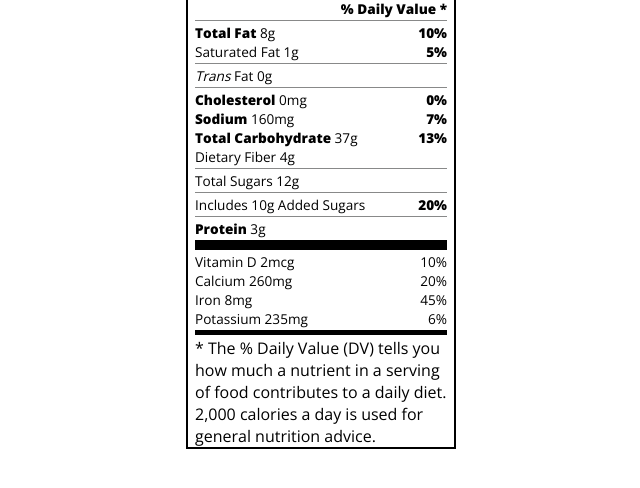
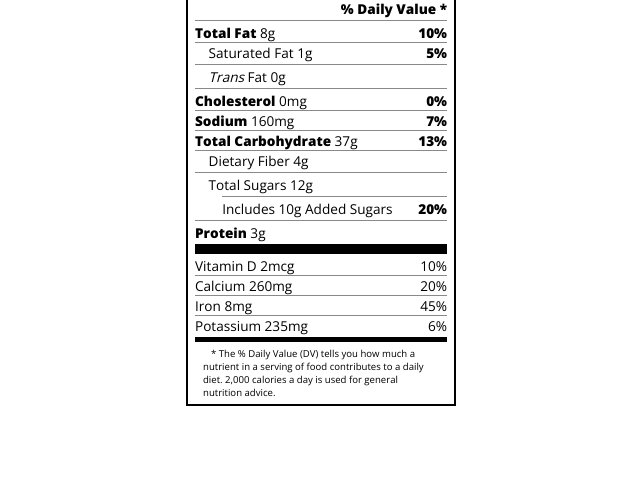
Before and after one commit to g4-codeguy/fcc-web-design, a plain HTML site: page build-a-nutrition-label/index.html in a window 1280 px wide. Shown: the part 182-670 px from the top of the page, without its empty margins (319-959 px from the left). Drawn offline with nearby package versions, Linux system fonts and the light colour scheme.

Commit message:
Update styles.css
completed styles for label.

```diff
--- a/build-a-nutrition-label/styles.css
+++ b/build-a-nutrition-label/styles.css
@@ -55,6 +55,7 @@ p {
   font-size: 0.85rem;
 }
 
+
 .calories-info {
   display: flex;
   justify-content: space-between;
@@ -80,3 +81,22 @@ p {
 .right {
   justify-content: flex-end;
 }
+
+.indent {
+  margin-left: 1em;
+}
+
+.double-indent {
+  margin-left: 2em;
+}
+
+.daily-value p:not(.no-divider) {
+  border-bottom: 1px solid #888989;
+}
+
+.note {
+  font-size: 0.6rem;
+  margin: 5px 0;
+  padding: 0 8px;
+  text-indent: 8px;
+}
```
